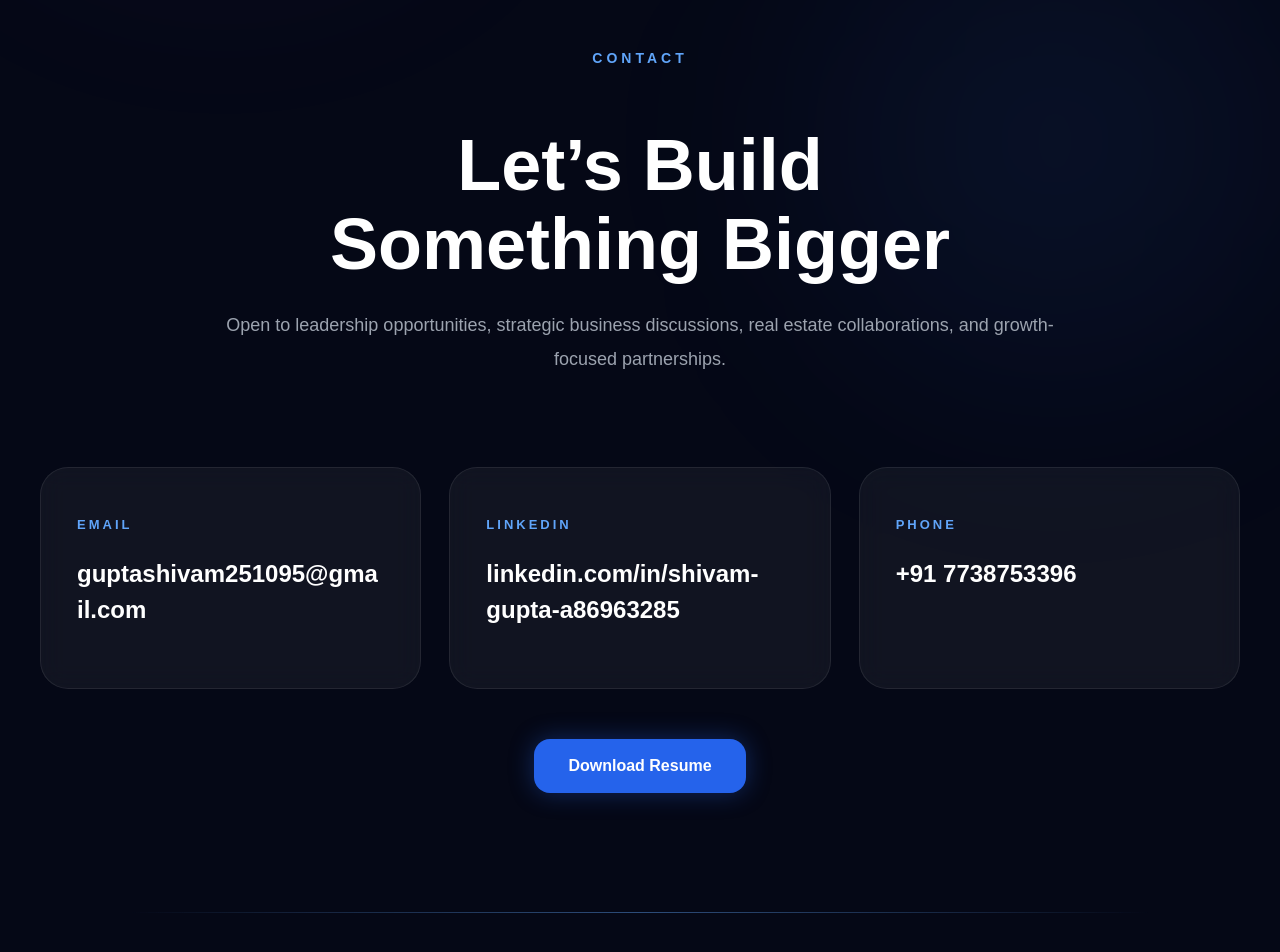
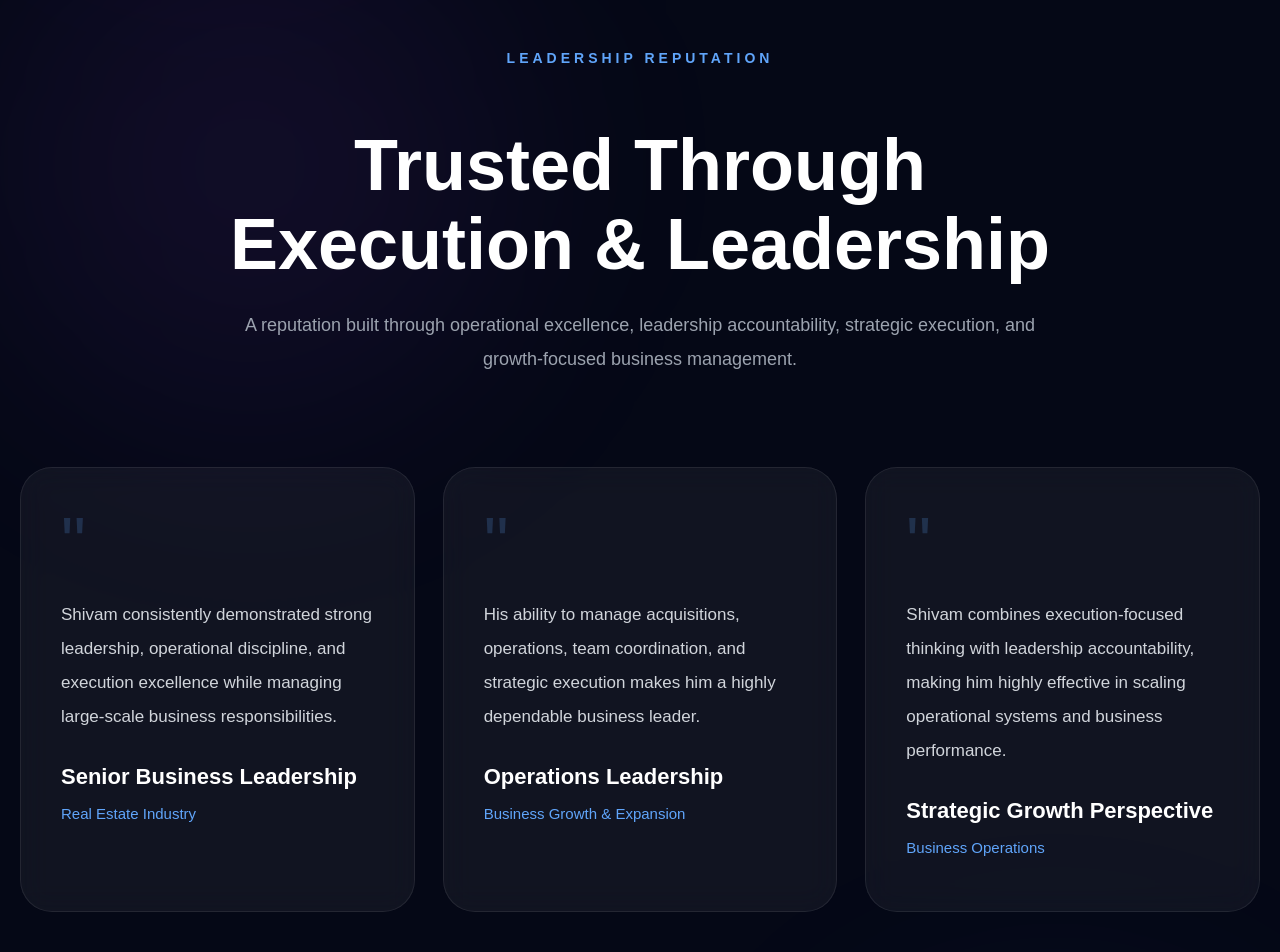
Before and after one commit to shivamgupta95/shivam-portfolio, a Next.js app: page / in a window 1280 px wide. Shown: the part 9820-10772 px from the top of the page. Built offline with nearby package versions, Linux system fonts and the light colour scheme.

Commit message:
premium testimonials section

```diff
--- a/app/page.tsx
+++ b/app/page.tsx
@@ -6,6 +6,7 @@ import Expertise from "../components/Expertise";
 import Achievements from "../components/Achievements";
 import Timeline from "../components/Timeline";
 import Leadership from "../components/Leadership";
+import Testimonials from "../components/Testimonials";
 import Contact from "../components/Contact";
 import Footer from "../components/Footer";
 import Whatsapp from "../components/Whatsapp";
@@ -61,6 +62,10 @@ export default function Home() {
         <Leadership />
       </section>
 
+      <section id="testimonials">
+        <Testimonials />
+      </section>
+
       <section id="contact">
         <Contact />
       </section>
--- /dev/null
+++ b/components/Testimonials.tsx
@@ -0,0 +1,219 @@
+"use client";
+
+export default function Testimonials() {
+
+  const testimonials = [
+
+    {
+      quote:
+        "Shivam consistently demonstrated strong leadership, operational discipline, and execution excellence while managing large-scale business responsibilities.",
+      name: "Senior Business Leadership",
+      role: "Real Estate Industry"
+    },
+
+    {
+      quote:
+        "His ability to manage acquisitions, operations, team coordination, and strategic execution makes him a highly dependable business leader.",
+      name: "Operations Leadership",
+      role: "Business Growth & Expansion"
+    },
+
+    {
+      quote:
+        "Shivam combines execution-focused thinking with leadership accountability, making him highly effective in scaling operational systems and business performance.",
+      name: "Strategic Growth Perspective",
+      role: "Business Operations"
+    },
+
+  ];
+
+  return (
+
+    <section
+      style={{
+        padding: "120px 20px",
+        position: "relative",
+      }}
+    >
+
+      {/* GLOW */}
+      <div
+        style={{
+          position: "absolute",
+          width: "500px",
+          height: "500px",
+          background: "rgba(168,85,247,0.08)",
+          filter: "blur(120px)",
+          top: "0",
+          left: "0",
+          borderRadius: "50%",
+        }}
+      />
+
+      <div
+        style={{
+          maxWidth: "1300px",
+          margin: "0 auto",
+          position: "relative",
+          zIndex: 2,
+        }}
+      >
+
+        {/* TOP */}
+        <div
+          style={{
+            textAlign: "center",
+            marginBottom: "90px",
+          }}
+        >
+
+          <p
+            style={{
+              color: "#60A5FA",
+              textTransform: "uppercase",
+              letterSpacing: "4px",
+              marginBottom: "18px",
+              fontSize: "14px",
+              fontWeight: "600",
+            }}
+          >
+            Leadership Reputation
+          </p>
+
+          <h2
+            style={{
+              fontSize: "clamp(42px,7vw,72px)",
+              lineHeight: "1.1",
+              marginBottom: "24px",
+            }}
+          >
+            Trusted Through
+            <br />
+            Execution & Leadership
+          </h2>
+
+          <p
+            style={{
+              color: "#9CA3AF",
+              maxWidth: "850px",
+              margin: "0 auto",
+              lineHeight: "1.9",
+              fontSize: "18px",
+            }}
+          >
+            A reputation built through operational excellence,
+            leadership accountability, strategic execution,
+            and growth-focused business management.
+          </p>
+
+        </div>
+
+        {/* GRID */}
+        <div
+          style={{
+            display: "grid",
+            gridTemplateColumns: "repeat(auto-fit,minmax(320px,1fr))",
+            gap: "28px",
+          }}
+        >
+
+          {testimonials.map((item, index) => (
+
+            <div
+              key={index}
+
+              style={{
+                background: "rgba(255,255,255,0.05)",
+                border: "1px solid rgba(255,255,255,0.08)",
+                borderRadius: "32px",
+                padding: "40px",
+                backdropFilter: "blur(14px)",
+                transition: "0.35s",
+                cursor: "pointer",
+                position: "relative",
+                overflow: "hidden",
+              }}
+
+              onMouseEnter={(e) => {
+
+                e.currentTarget.style.transform =
+                  "translateY(-12px) scale(1.02)";
+
+                e.currentTarget.style.border =
+                  "1px solid rgba(96,165,250,0.35)";
+
+                e.currentTarget.style.boxShadow =
+                  "0 0 40px rgba(37,99,235,0.18)";
+
+              }}
+
+              onMouseLeave={(e) => {
+
+                e.currentTarget.style.transform =
+                  "translateY(0px) scale(1)";
+
+                e.currentTarget.style.border =
+                  "1px solid rgba(255,255,255,0.08)";
+
+                e.currentTarget.style.boxShadow = "none";
+
+              }}
+            >
+
+              {/* QUOTE */}
+              <div
+                style={{
+                  fontSize: "70px",
+                  color: "rgba(96,165,250,0.2)",
+                  lineHeight: "1",
+                  marginBottom: "20px",
+                }}
+              >
+                "
+              </div>
+
+              <p
+                style={{
+                  color: "#D1D5DB",
+                  lineHeight: "2",
+                  fontSize: "17px",
+                  marginBottom: "30px",
+                }}
+              >
+                {item.quote}
+              </p>
+
+              <div>
+
+                <h3
+                  style={{
+                    color: "white",
+                    fontSize: "22px",
+                    marginBottom: "8px",
+                  }}
+                >
+                  {item.name}
+                </h3>
+
+                <p
+                  style={{
+                    color: "#60A5FA",
+                    fontSize: "15px",
+                  }}
+                >
+                  {item.role}
+                </p>
+
+              </div>
+
+            </div>
+
+          ))}
+
+        </div>
+
+      </div>
+
+    </section>
+  );
+}
```
